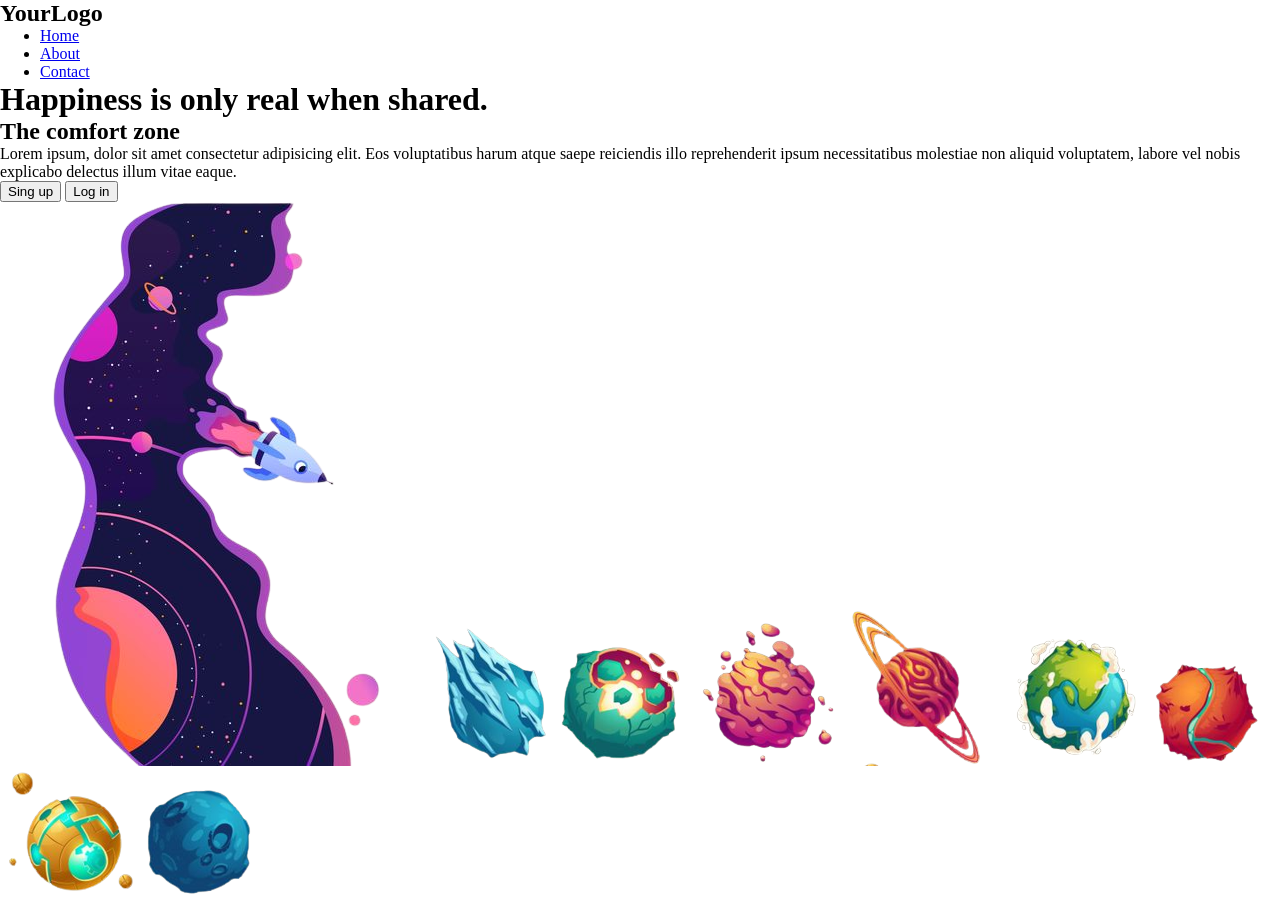
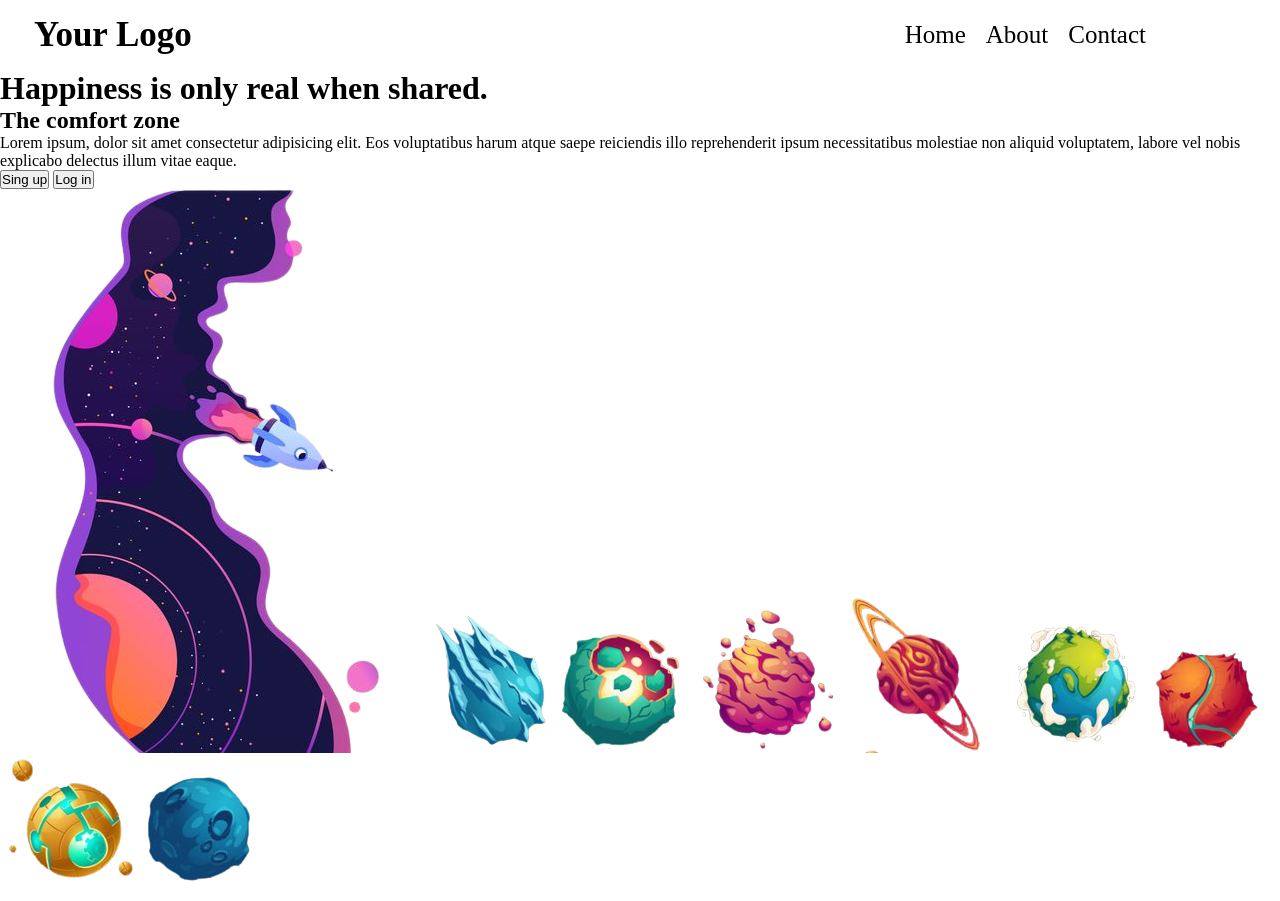
Before and after one commit to gustavo-freita/Landing-Page, a plain HTML site: page index.html in a window 1280 px wide. Drawn offline with Linux system fonts and the light colour scheme.

Commit message:
:lipstick: style: começando a fazer a estilização da página

```diff
--- a/assets/css/stayle.sass
+++ b/assets/css/stayle.sass
@@ -1,4 +1,33 @@
 *
     margin: 0
-    top: 0
+    padding: 0
     box-sizing: border-box
+
+header
+    width: 100%
+
+    nav
+        display: flex
+        align-items: center
+        justify-content: space-between
+        padding: 0 34px
+        min-height: 70px
+
+        .logo__animation
+
+            h1
+                font-size: 35px
+
+        ul
+            display: flex
+            align-items: center
+            justify-content: space-around
+            gap: 20px
+            margin-right: 100px
+
+            li
+                list-style: none
+                a
+                    color: #000
+                    font-size: 25px
+                    text-decoration: none
--- a/index.html
+++ b/index.html
@@ -9,8 +9,8 @@
 <body>
 <header>
 	<nav>
-		<div class="logo">
-			<h1>Your<span>Logo</span></h1>
+		<div class="logo__animation">
+			<h1>Your Logo</h1>
 		</div>
 		<ul>
 			<li><a href="#">Home</a></li>
```
Also changed, not shown: assets/css/stayle.css, 1 other file.
